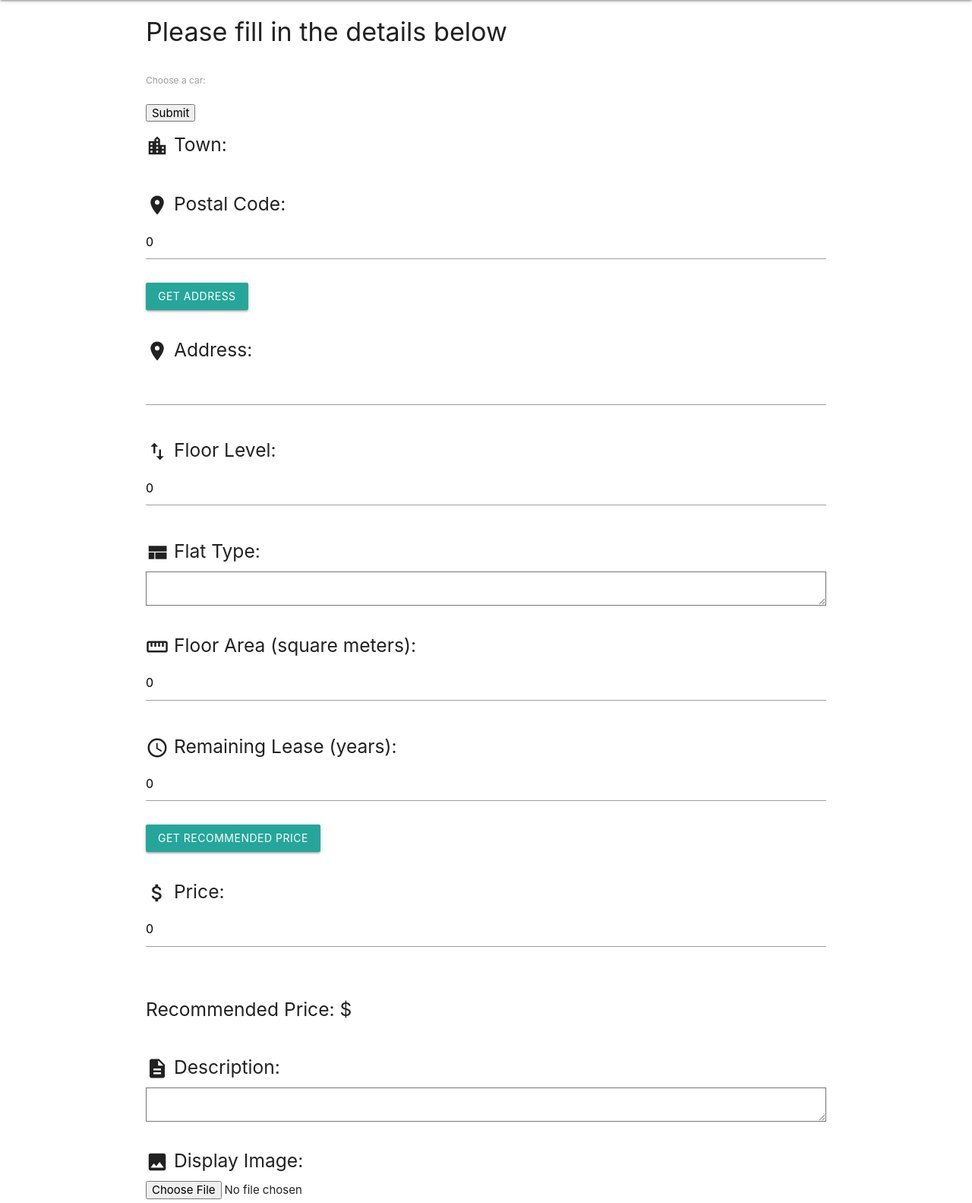
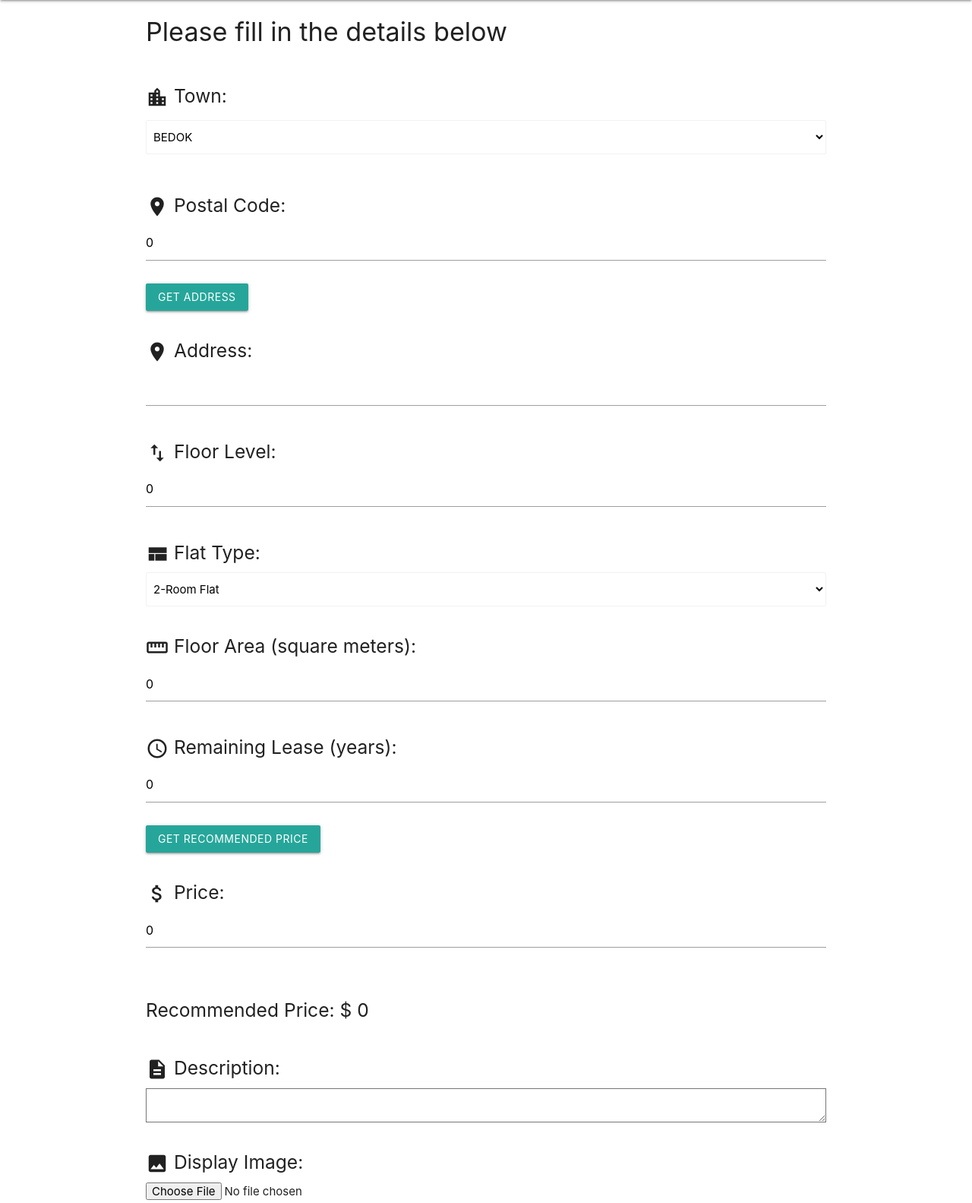
Before and after one commit to bchen012/SE_Project, a Django app: page /post/new/ in a window 1280 px wide. Shown: the part 64-1647 px from the top of the page at 76% size. Run offline with Django 3.2, Linux system fonts and the light colour scheme; some libraries are stand-ins or nearby versions.

Commit message:
finished create post

```diff
--- a/Home/models.py
+++ b/Home/models.py
@@ -3,19 +3,27 @@ from django.utils import timezone
 from django.contrib.auth.models import User
 from .towns import TOWN_CHOICES
 
+FLAT_CHOICES = (('Studio Apartment', 'Studio Apartment'),
+                ('2-Room Flat', '2-Room Flat'),
+                ('3-Room Flat', '3-Room Flat'),
+                ('4-Room Flat', '4-Room Flat'),
+                ('5-Room Flat', '5-Room Flat'),
+                ('Executive Flat', 'Executive Flat')
+                )
+
 
 class Post(models.Model):
     date_posted = models.DateTimeField(default=timezone.now)
     user = models.ForeignKey(User, on_delete=models.CASCADE)
-    town = models.CharField(max_length=25, choices=TOWN_CHOICES, default='BEDOK')
+    town = models.CharField(max_length=25, choices=TOWN_CHOICES, default='ANG MO KIO')
     floor_number = models.IntegerField(default=0)
     postal_code = models.IntegerField(default=0)
     address = models.TextField(null=True)
-    flat_type = models.TextField(null=True)
+    flat_type = models.CharField(max_length=20, choices=FLAT_CHOICES, default='2-Room Flat')
     floor_area = models.IntegerField(default=0)
     remaining_lease = models.IntegerField(default=0)
     price = models.IntegerField(default=0)
-    recommended_price = models.TextField(null=True)
+    recommended_price = models.IntegerField(default=0)
     description = models.TextField()
     display_image = models.ImageField(upload_to='home_images', default='default_home.png')
     gallery_image_0 = models.ImageField(null=True, upload_to='home_images', default='default_home.png')
--- a/Home/views.py
+++ b/Home/views.py
@@ -31,23 +31,22 @@ class Main(LoginRequiredMixin, ListView):
 
 def createPost(request):
     address = ' '
-    recommendedPrice = ' '
+    recommendedPrice = 0
     if request.method == 'POST':
         form = PostForm(request.POST, request.FILES)
-        if 'postalCode' in request.POST:
+        town = form['town'].value()
+        flat_type = form['flat_type'].value()
+        floor_area = form['floor_area'].value()
+        remaining_lease = form['remaining_lease'].value()
+        recommendedPrice = getRecommendedPrice(town, flat_type, floor_area, remaining_lease)
+        if 'postalCode' in request.POST or 'predictPrice' in request.POST:
             address = getAddress(form['postal_code'].value())
-
-        if 'predictPrice' in request.POST:
-            town = form['town'].value()
-            flat_type = form['flat_type'].value()
-            floor_area = form['floor_area'].value()
-            remaining_lease = form['remaining_lease'].value()
-            recommendedPrice = getRecommendedPrice(town, flat_type, floor_area, remaining_lease)
-
         if 'done' in request.POST:
+            print(form.errors)
             if form.is_valid():
                 form.cleaned_data['address'] = address
                 instance = form.save(commit=False)
+                print(form)
                 instance.user = request.user
                 instance.save()
 
@@ -58,6 +57,10 @@ def createPost(request):
 
 
 def getRecommendedPrice(town, flat_type, floor_area, remaining_lease):
+    if flat_type == 'Executive Flat':
+        flat_type = '6'
+    if flat_type == 'Studio Apartment':
+        flat_type = '1'
     with open('static/LearningModel/FlatType') as file:
         X1 = json.loads(file.read())
     with open('static/LearningModel/FloorArea') as file:
@@ -66,7 +69,7 @@ def getRecommendedPrice(town, flat_type, floor_area, remaining_lease):
         X3 = json.loads(file.read())
     with open('static/LearningModel/Intercept') as file:
         intercept = json.loads(file.read())
-    price = round(X1[town] * int(flat_type[0]) + X2[town] * int(floor_area) + X3[town] * int(remaining_lease) + intercept[town], 2)
+    price = round(X1[town] * int(flat_type[0]) + X2[town] * int(floor_area) + X3[town] * int(remaining_lease) + intercept[town], 0)
     if price < 0:
         price = 0
     return price
@@ -82,20 +85,6 @@ def getAddress(postalCode):
         return ''
     addr = str(data['results'][0]['BLK_NO'])+" "+str(data['results'][0]['ROAD_NAME']+" SINGAPORE "+str(postalCode))
     return addr
-
-
-# class PostCreateView(LoginRequiredMixin, CreateView):
-#     model = Post
-#     fields = ['town', 'address', 'floor_number', 'flat_type', 'floor_area', 'remaining_lease', 'price', 'description',
-#               'display_image', 'gallery_image_0', 'gallery_image_1', 'gallery_image_2', 'gallery_image_3']
-#
-#     def form_valid(self, form):
-#
-#         form.instance.user = self.request.user
-#         return super().form_valid(form)
-#
-#     def get_success_url(self):
-#         return reverse('main')
 
 
 def updateData(request):
@@ -168,8 +157,12 @@ def postView(request, id):
     post = get_object_or_404(Post, id=id)
     profile = Profile.objects.get(user=request.user)
     favorited = False
-
-    df = getData(post.town, int(post.flat_type[0]))
+    flat_type = post.flat_type
+    if flat_type == 'Executive Flat':
+        flat_type = '6'
+    if flat_type == 'Studio Apartment':
+        flat_type = '1'
+    df = getData(post.town, int(flat_type[0]))
 
     fig1 = px.scatter(df, x='floor_area_sqm', y='resale_price', template='simple_white',
                       opacity=1,
--- a/templates/Home/post_form.html
+++ b/templates/Home/post_form.html
@@ -1,8 +1,6 @@
 {% extends "base2.html"%}
+{% load humanize %}
 {%block content%}
-
-
-
     <div class="container">
         <div class="content-section">
 
@@ -11,23 +9,44 @@
     <form method="POST" enctype="multipart/form-data">
       {% csrf_token %}
 
- <form action="/action_page.php">
-  <label for="cars">Choose a car:</label>
-  <select id="cars" name="cars">
-    <option value="volvo">Volvo XC90</option>
-    <option value="saab">Saab 95</option>
-    <option value="mercedes">Mercedes SLK</option>
-    <option value="audi">Audi TT</option>
-  </select>
-  <br><br>
-  <input type="submit" value="Submit">
-</form>
 
 <div class="fieldWrapper">
     <span><h5><i class="material-icons small">location_city</i> Town:  </h5>  </span>
-    {{ form.town }}
+
+
 </div>
+<div class="input-field">
+    <select class="browser-default" name="town" id="id_town">
+      <option value="ANG MO KIO">ANG MO KIO</option>
+      <option value="BEDOK" selected="">BEDOK</option>
+      <option value="BISHAN">BISHAN</option>
+      <option value="BUKIT MERAH">BUKIT MERAH</option>
+      <option value="BUKIT BATOK">BUKIT BATOK</option>
+      <option value="CENTRAL AREA">CENTRAL AREA</option>
+      <option value="BUKIT PANJANG">BUKIT PANJANG</option>
+      <option value="GEYLANG">GEYLANG</option>
+      <option value="BUKIT TIMAH">BUKIT TIMAH</option>
+      <option value="CHOA CHU KANG">CHOA CHU KANG</option>
+      <option value="CLEMENTI">CLEMENTI</option>
+      <option value="HOUGANG">HOUGANG</option>
+      <option value="QUEENSTOWN">QUEENSTOWN</option>
+      <option value="JURONG EAST">JURONG EAST</option>
+      <option value="JURONG WEST">JURONG WEST</option>
+      <option value="KALLANG">KALLANG</option>
+      <option value="MARINE PARADE">MARINE PARADE</option>
+      <option value="PASIR RIS">PASIR RIS</option>
+      <option value="PUNGGOL">PUNGGOL</option>
+      <option value="SEMBAWANG">SEMBAWANG</option>
+      <option value="SENGKANG">SENGKANG</option>
+      <option value="SERANGOON">SERANGOON</option>
+      <option value="TAMPINES">TAMPINES</option>
+      <option value="TOA PAYOH">TOA PAYOH</option>
+      <option value="WOODLANDS">WOODLANDS</option>
+      <option value="YISHUN">YISHUN</option>
+</select>
+    </div>
         <br>
+
 
         <div class="fieldWrapper">
     <span><h5><i class="material-icons small">location_on</i> Postal Code:  </h5>  </span>
@@ -40,10 +59,9 @@
 
 <div class="fieldWrapper">
     <span><h5><i class="material-icons small">location_on</i> Address:  </h5>  </span>
-    <input id="address" type="text" name="address" value="{{ address }}">
+    <input id="address" type="text" name="address" value="{{ address }}" required="" id="id_address" >
 </div>
 <br>
-
 
 
 
@@ -54,7 +72,14 @@
         <br>
 <div class="fieldWrapper">
     <span><h5><i class="material-icons small">view_compact</i> Flat Type:  </h5>  </span>
-    {{ form.flat_type }}
+    <select class="browser-default" name="flat_type" id="id_flat_type">
+      <option value="Studio Apartment">Studio Apartment</option>
+      <option value="2-Room Flat" selected="">2-Room Flat</option>
+      <option value="3-Room Flat">3-Room Flat</option>
+      <option value="4-Room Flat">4-Room Flat</option>
+      <option value="5-Room Flat">5-Room Flat</option>
+      <option value="Executive Flat">Executive Flat</option>
+    </select>
 </div>
 <br>
         <div class="fieldWrapper">
@@ -77,8 +102,9 @@
 <br>
 <br>
         <div class="fieldWrapper">
-        <span><h5> Recommended Price: $ {{ recommendedPrice }} </h5>  </span>
-
+        <span><h5> Recommended Price: $ {{ recommendedPrice|intcomma }} </h5>  </span>
+        <input type="hidden" name="recommended_price" value={{ recommendedPrice }} required="" id="id_recommended_price">
+{#        {{ form.recommended_price }}#}
         </div>
 <br>
         <div class="fieldWrapper">
```
Also changed, not shown: Home/migrations/0016_auto_20200927_1625.py (added), db.sqlite3, static/media/home_images/5f236bc3bec1c44481bc661684bec650_QN7xDTI.png (added), static/media/home_images/HDB-mockup_cvvBwAS.jpg (added).
